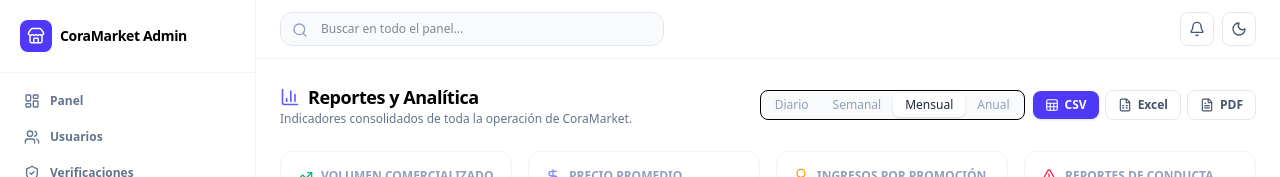
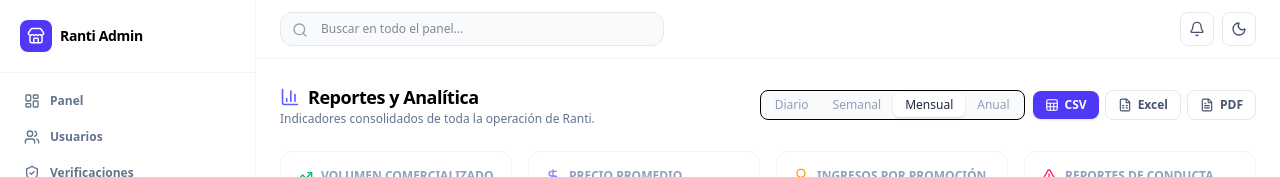
Before and after one commit to Delacruz-f/Fronted-Admin, a Next.js app: page /dashboard/reportes in a window 1280 px wide. Shown: the top 177 px of the page. Built offline with nearby package versions, Linux system fonts and the light colour scheme.

Commit message:
coregir a Ranti

```diff
--- a/components/layout/Sidebar.tsx
+++ b/components/layout/Sidebar.tsx
@@ -77,7 +77,7 @@ export default function Sidebar() {
             <div className="h-8 w-8 rounded-lg bg-indigo-600 flex items-center justify-center">
               <Store className="h-4.5 w-4.5 text-white" />
             </div>
-            <span className="font-bold text-sm tracking-tight">CoraMarket Admin</span>
+            <span className="font-bold text-sm tracking-tight">Ranti Admin</span>
           </div>
 
           {/* Botón cerrar, solo en móvil */}
--- a/components/reports/ReportsTab.tsx
+++ b/components/reports/ReportsTab.tsx
@@ -112,7 +112,7 @@ export default function ReportsTab({
 
   const handleExportCsv = () => {
     const rows: (string | number)[][] = [
-      ["Reporte General CoraMarket"],
+      ["Reporte General Ranti"],
       ["Periodo", timeFilter],
       [],
       ["Indicador", "Valor"],
@@ -128,7 +128,7 @@ export default function ReportsTab({
       ["Compradores Frecuentes", "Compras", "Gasto Total (USD)"],
       ...topBuyers.map((b) => [b.name, b.purchasesCount, b.totalSpent]),
     ];
-    downloadCsv(`reporte-coramarket-${timeFilter.toLowerCase()}.csv`, rows);
+    downloadCsv(`reporte-Rantimarket-${timeFilter.toLowerCase()}.csv`, rows);
     onShowNotification("Reporte CSV descargado correctamente.", "success");
   };
 
@@ -149,7 +149,7 @@ export default function ReportsTab({
             Reportes y Analítica
           </h3>
           <p className={`text-xs ${darkMode ? "text-slate-400" : "text-slate-500"}`}>
-            Indicadores consolidados de toda la operación de CoraMarket.
+            Indicadores consolidados de toda la operación de Ranti.
           </p>
         </div>
 
```
